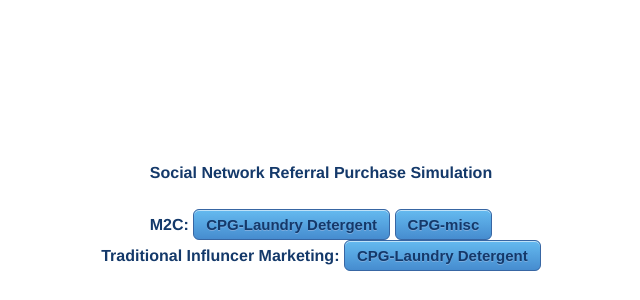
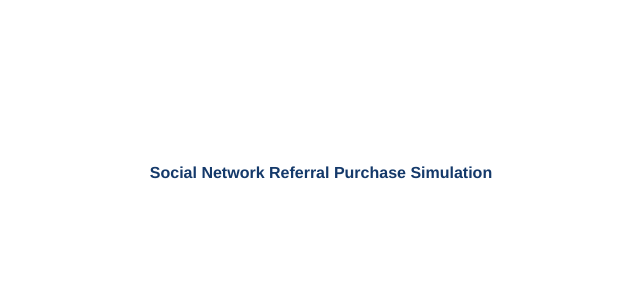
Before and after one commit to JasonHotmail/jasonhotmail.github.io, a plain HTML site: page Viz/viz.html in a window 1280 px wide. Shown: the part 500-800 px from the top of the page, without its empty margins (319-959 px from the left). Drawn offline with nearby package versions, Linux system fonts and the light colour scheme; no server answers.

Commit message:
Add files via upload

```diff
--- a/Viz/viz.html
+++ b/Viz/viz.html
@@ -64,17 +64,6 @@ function get_hashtag_from_param() {
 <p id="footer" align="center">
 Social Network Referral Purchase Simulation<br>
 
-<table id="footer"><tr><td>
-M2C:
-<a href="viz.html?tag=Tide" class="fancy-button">CPG-Laundry Detergent</a>
-<a href="viz.html?tag=Tide" class="fancy-button">CPG-misc</a>
-
-<br>
-Traditional Influncer Marketing:
-<a href="viz.html?tag=Tide2" class="fancy-button">CPG-Laundry Detergent
-</a>
-
-</td></tr></table>
 </p>
 
 </html>
```
